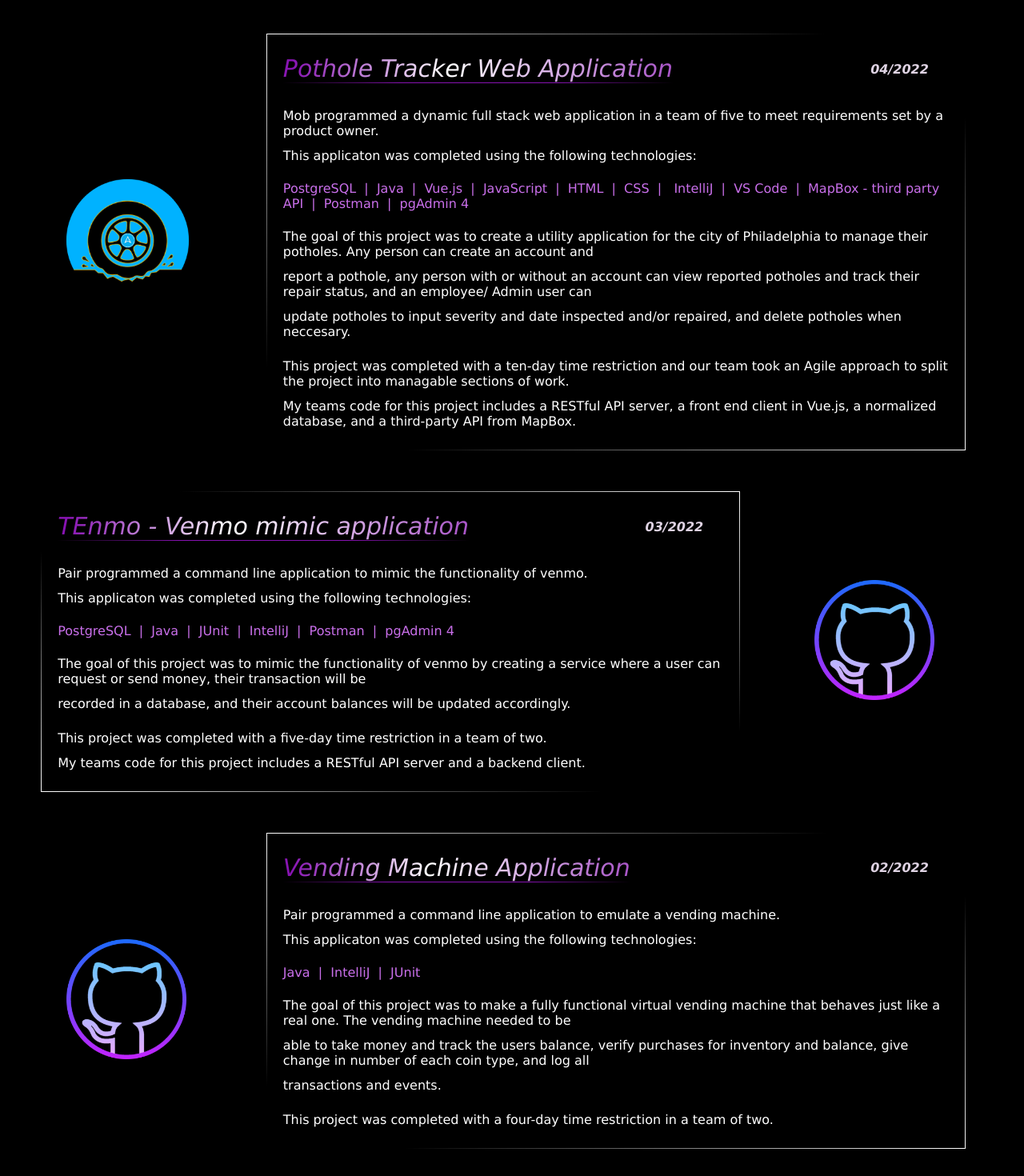
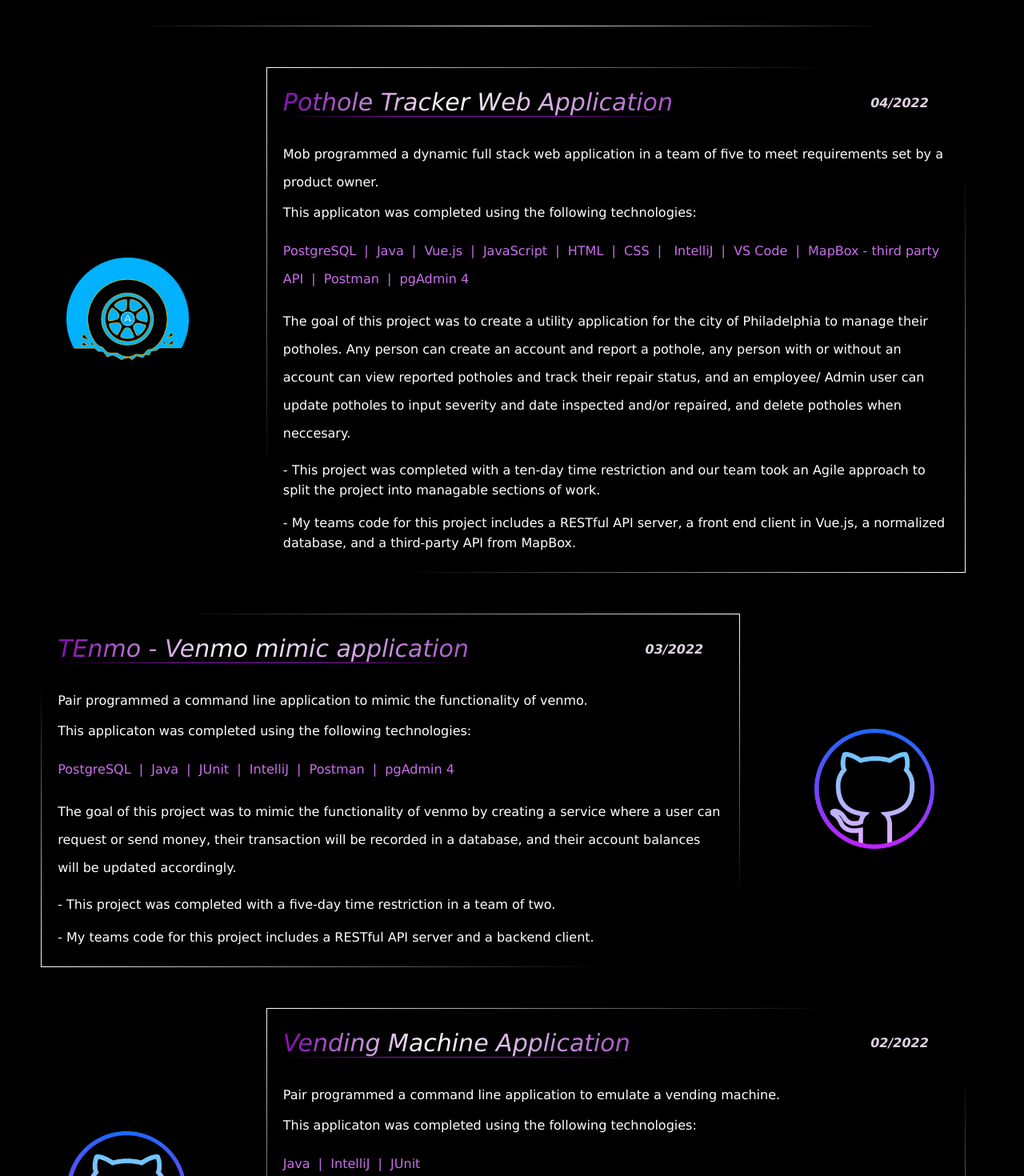
Before and after one commit to mxwllsmth/maxsmith, a React (Create React App) app: page /Projects in a window 1280 px wide. Shown: the part 480-1950 px from the top of the page at 80% size. Built offline with nearby package versions, Linux system fonts and the light colour scheme.

Commit message:
Sitewide updates - V 3.0

```diff
--- a/src/components/Home.js
+++ b/src/components/Home.js
@@ -10,11 +10,11 @@ const Home = props => {
       <div id="homeContainer">
         <h1 id="welcome">W e l c o m e</h1>
         <div id="homeAbout">
-          <p className="gimmeMainSpace">I'm a former philosophy student and coach turned software developer, an artist, and a music lover.</p>
-          <p className="gimmeMainSpace">I developed this website to showcase my resume and my art as well as to learn React.js</p>
-          <p className="gimmeMainSpace" id="mainSpace">- You can contact me at -</p>
-          <p className="gimmeMainSpace" id="email">maxwell.bsmith0@gmail.com</p>
-          <p className="gimmeMainSpace" id="mainSpace">or by following any of the links bellow to my social media</p>
+          <p className="gimmeMainSpace smallLine">I'm a former philosophy student and coach turned software developer, an artist, and a music lover.</p>
+          <p className="gimmeMainSpace smallLine">I developed this website to showcase my resume and my art as well as to learn React.js</p>
+          <p className="gimmeMainSpace smallLine" id="mainSpace">- You can contact me at -</p>
+          <p className="gimmeMainSpace smallLine" id="email">maxwell.bsmith0@gmail.com</p>
+          <p className="gimmeMainSpace smallLine" id="mainSpace">or by following any of the links bellow to my social media</p>
         </div>
         <div id="siteNav">
           <a href="https://github.com/mxwllsmth" target="_blank" rel="noopener noreferrer"><img src={githubLogo2} id="logo" alt="Github Logo"/></a>
--- a/src/components/Projects.js
+++ b/src/components/Projects.js
@@ -6,16 +6,18 @@ import githubLogo from '../images/GITHUBLOGO-modified.png'
 const Projects = props => {
   return (
     <div>
+
       <div id="websiteContainer">
         <div id="website">
           <div id="subHeader">
             <h2 id="title-website">This website!</h2>
           </div>
           <p>I developed this website to showcase my resume in a fun way where I can include a little more about myself, as well as to learn to use React.</p>
-          <p>This site was completed using the following technologies: </p>
+          <p className="smallLine">This site was completed using the following technologies: </p>
           <p id="skills">React.js&nbsp;&nbsp;|&nbsp;&nbsp;JSX&nbsp;&nbsp;|&nbsp;&nbsp;HTML&nbsp;&nbsp;|&nbsp;&nbsp;CSS&nbsp;&nbsp;|&nbsp;&nbsp;VS Code</p>
         </div>
       </div>
+
       <div id="potholeContainer">
         <div id="img">
           <a href="https://github.com/mxwllsmth/Pothole-Tracker-Full-Stack-Web-Application" target="_blank" rel="noopener noreferrer"><img src={PTLogo} id="PTLogo" alt="Pothole Tracker App Logo"/></a>
@@ -26,17 +28,19 @@ const Projects = props => {
             <h4>04/2022</h4>
           </div>
           <p>Mob programmed a dynamic full stack web application in a team of five to meet requirements set by a product owner.</p>
-          <p>This applicaton was completed using the following technologies: </p>
+          <p className="smallLine">This applicaton was completed using the following technologies: </p>
           <p id="skills">PostgreSQL&nbsp;&nbsp;|&nbsp;&nbsp;Java&nbsp;&nbsp;|&nbsp;&nbsp;Vue.js&nbsp;&nbsp;|&nbsp;&nbsp;JavaScript&nbsp;&nbsp;|&nbsp;&nbsp;HTML&nbsp;&nbsp;|&nbsp;&nbsp;CSS&nbsp;&nbsp;|
             &nbsp;&nbsp;IntelliJ&nbsp;&nbsp;|&nbsp;&nbsp;VS Code&nbsp;&nbsp;|&nbsp;&nbsp;MapBox - third party API&nbsp;&nbsp;|&nbsp;&nbsp;Postman&nbsp;&nbsp;|&nbsp;&nbsp;pgAdmin 4</p>
-          <p>The goal of this project was to create a utility application for the city of Philadelphia to manage their potholes. Any person can create an account and </p>
-          <p>report a pothole, any person with or without an account can view reported potholes and track their repair status, and an employee/ Admin user can</p>
-          <p>update potholes to input severity and date inspected and/or repaired, and delete potholes when neccesary.</p>
-          <p></p>
-          <p>This project was completed with a ten-day time restriction and our team took an Agile approach to split the project into managable sections of work.</p>
-          <p>My teams code for this project includes a RESTful API server, a front end client in Vue.js, a normalized database, and a third-party API from MapBox.</p>
+          <p>The goal of this project was to create a utility application for the city of Philadelphia to manage their potholes. Any person can create an account and
+          report a pothole, any person with or without an account can view reported potholes and track their repair status, and an employee/ Admin user can
+          update potholes to input severity and date inspected and/or repaired, and delete potholes when neccesary.</p>
+          <p className="smallLine"></p>
+          <p className="smallLine">- This project was completed with a ten-day time restriction and our team took an Agile approach to split the project into managable sections of work.</p>
+          <p className="smallLine"></p>
+          <p className="smallLine">- My teams code for this project includes a RESTful API server, a front end client in Vue.js, a normalized database, and a third-party API from MapBox.</p>
         </div>
       </div>
+
       <div id="tenmoContainer">
         <div id="tenmo">
           <div id="subHeader">
@@ -44,18 +48,20 @@ const Projects = props => {
             <h4>03/2022</h4>
           </div>
           <p>Pair programmed a command line application to mimic the functionality of venmo.</p>
-          <p>This applicaton was completed using the following technologies: </p>
+          <p className="smallLine">This applicaton was completed using the following technologies: </p>
           <p id="skills">PostgreSQL&nbsp;&nbsp;|&nbsp;&nbsp;Java&nbsp;&nbsp;|&nbsp;&nbsp;JUnit&nbsp;&nbsp;|&nbsp;&nbsp;IntelliJ&nbsp;&nbsp;|&nbsp;&nbsp;Postman&nbsp;&nbsp;|&nbsp;&nbsp;pgAdmin 4</p>
-          <p>The goal of this project was to mimic the functionality of venmo by creating a service where a user can request or send money, their transaction will be</p>
-          <p>recorded in a database, and their account balances will be updated accordingly.</p>
-          <p></p>
-          <p>This project was completed with a five-day time restriction in a team of two.</p>
-          <p>My teams code for this project includes a RESTful API server and a backend client.</p>
+          <p>The goal of this project was to mimic the functionality of venmo by creating a service where a user can request or send money, their transaction will be
+          recorded in a database, and their account balances will be updated accordingly.</p>
+          <p className="smallLine"></p>
+          <p className="smallLine">- This project was completed with a five-day time restriction in a team of two.</p>
+          <p className="smallLine"></p>
+          <p className="smallLine">- My teams code for this project includes a RESTful API server and a backend client.</p>
         </div>
         <div id="img">
           <a href="https://github.com/mxwllsmth/TEnmo-Venmo-Mimic-Command-Line-Application" target="_blank" rel="noopener noreferrer"><img src={githubLogo} id="GHLogo" alt="Github Logo"/></a>
         </div>
       </div>
+
       <div id="vendingContainer">
         <div id="img">
           <a href="https://github.com/mxwllsmth/Vending-Machine-Command-Line-Application" target="_blank" rel="noopener noreferrer"><img src={githubLogo} id="GHLogoVM" alt="Github Logo"/></a>
@@ -66,15 +72,16 @@ const Projects = props => {
             <h4>02/2022</h4>
           </div>
           <p>Pair programmed a command line application to emulate a vending machine.</p>
-          <p>This applicaton was completed using the following technologies: </p>
+          <p className="smallLine">This applicaton was completed using the following technologies: </p>
           <p id="skills">Java&nbsp;&nbsp;|&nbsp;&nbsp;IntelliJ&nbsp;&nbsp;|&nbsp;&nbsp;JUnit</p>
-          <p>The goal of this project was to make a fully functional virtual vending machine that behaves just like a real one. The vending machine needed to be </p>
-          <p>able to take money and track the users balance, verify purchases for inventory and balance, give change in number of each coin type, and log all </p>
-          <p>transactions and events.</p>
-          <p></p>
-          <p>This project was completed with a four-day time restriction in a team of two.</p>
+          <p>The goal of this project was to make a fully functional virtual vending machine that behaves just like a real one. The vending machine needed to be
+          able to take money and track the users balance, verify purchases for inventory and balance, give change in number of each coin type, and log all
+          transactions and events.</p>
+          <p className="smallLine"></p>
+          <p className="smallLine">- This project was completed with a four-day time restriction in a team of two.</p>
         </div>
       </div>
+
     </div>
   );
 };
--- a/src/index.css
+++ b/src/index.css
@@ -25,3 +25,33 @@ code {
     background-position: 100% 100%;
   }
 }
+h2 {
+  font-weight: normal;
+  font-size: 30px;
+  border-bottom: solid 1px;
+  border-image: linear-gradient(
+    to right, black 0%, rgb(135, 18, 178) 30%, rgb(135, 18, 178) 50%, rgb(135, 18, 178) 70%, black 100%) 1;
+  background-size: 200% 200%;
+  animation: movingGradient 7.5s linear infinite alternate;
+}
+h4 {
+  font-size: 16px;
+  font-style: italic;
+  color: rgb(223, 211, 227);
+}
+li {
+  margin-top: 5px;
+  margin-bottom: 5px;
+}
+p {
+  margin-top: 4px;
+  margin-bottom: 4px;
+  font-weight: normal;
+  line-height: 35px;
+}
+.smallLine {
+  line-height: 25px;
+}
+#img {
+  width: 26%;
+}
--- a/src/styles/Education.css
+++ b/src/styles/Education.css
@@ -32,31 +32,8 @@
     font-style: italic;
     padding-right: 25px;
 }
-p {
-    margin-top: 6px;
-    margin-bottom: 6px;
-    font-weight: normal;
-}
 #firstLine {
     margin-bottom: 12px;
-}
-h2 {
-    font-weight: normal;
-    font-size: 30px;
-    border-bottom: solid 1px;
-    border-image: linear-gradient(
-      to right, black 0%, rgb(135, 18, 178) 30%, rgb(135, 18, 178) 50%, rgb(135, 18, 178) 70%, black 100%) 1;
-    background-size: 200% 200%;
-    animation: movingGradient 7.5s linear infinite alternate;
-}
-h4 {
-    font-size: 16px;
-    font-style: italic;
-    color: rgb(223, 211, 227);
-}
-li {
-    margin-top: 5px;
-    margin-bottom: 5px;
 }
 #list {
     display: flex;
@@ -85,15 +62,13 @@ li {
 #stocktonLogo:hover {
     border: solid 2px white;
     border-radius: 50%;
+    margin-left: 24.5%;
 }
 #teLogo:hover {
     border: solid 2px white;
     border-radius: 50%;
     margin-left: 24.5%;
 }
-#img {
-    width: 26%;
-}
 a {
     text-decoration: none;
 }
--- a/src/styles/Flow.css
+++ b/src/styles/Flow.css
@@ -23,7 +23,7 @@
     flex-direction: column;
     height: 100px;
     flex-wrap: wrap;
-    margin: 50px 0 40px 0;
+    margin: 40px 0 40px 0;
     width: 650px;
 }
 #prop {
@@ -37,6 +37,22 @@
     flex-direction: column;
     align-items: center;
     padding: 50px 0 50px 0;
+    width: 80vw;
+    text-align: center;
+}
+#flowWhy {
+    display: flex;
+    flex-direction: column;
+    align-items: center;
+    width: 90vw;
+    text-align: center;
+}
+#flowStart {
+    display: flex;
+    flex-direction: column;
+    align-items: center;
+    width: 75vw;
+    text-align: center;
 }
 .purpText {
     color: rgb(197, 142, 217);
```
Also changed, not shown: src/components/Education.js (+14 -11 lines), src/components/Experience.js (+11 -5 lines), src/components/Flow.js (+11 -9 lines).
